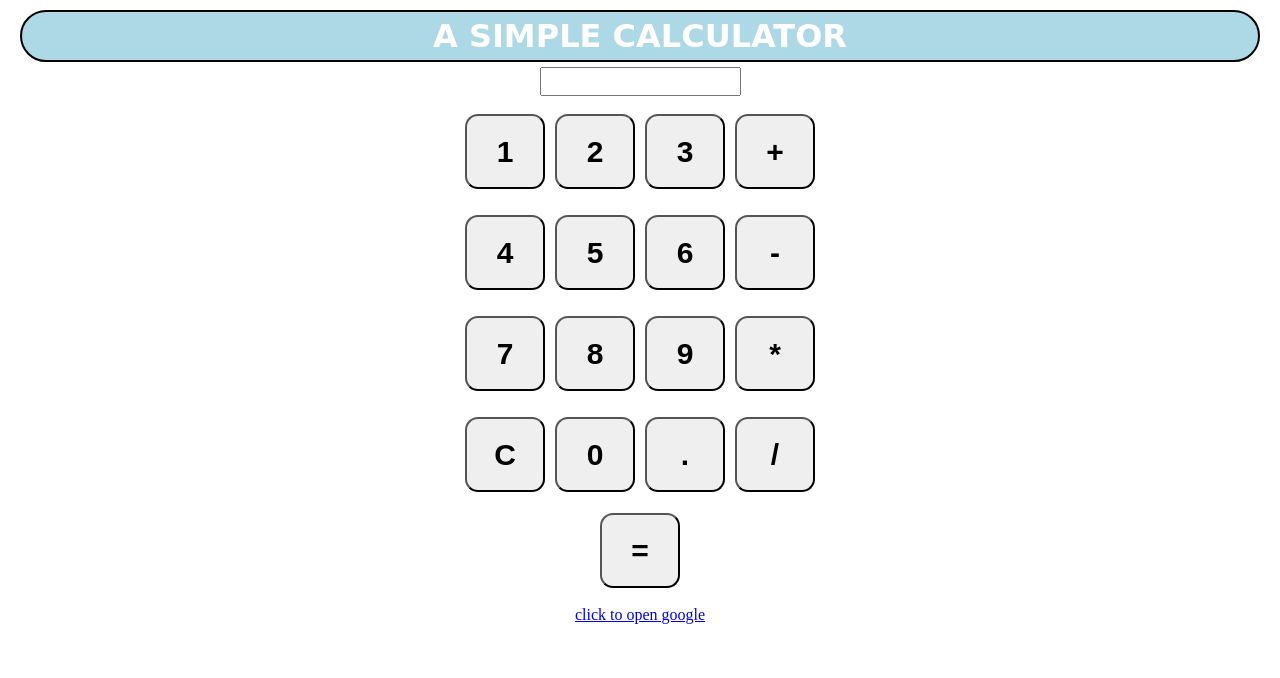
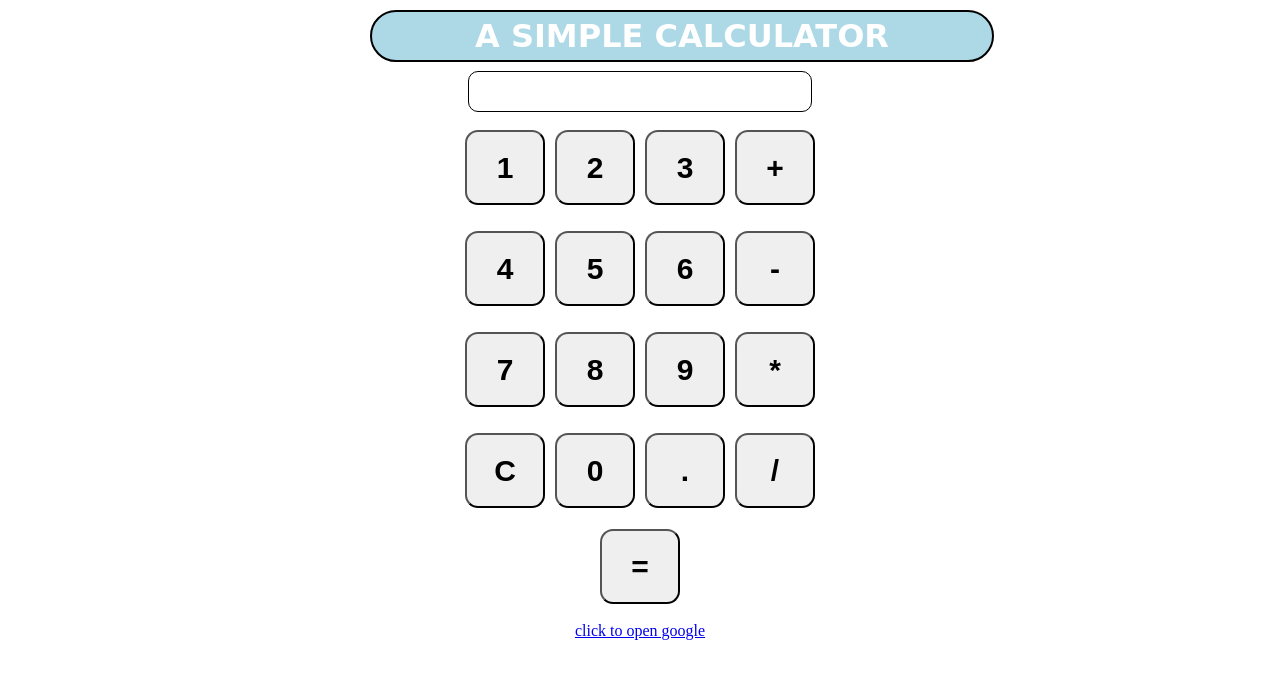
Before and after one commit to paras941/A-Simple-Calculator, a plain HTML site: page calculator.html in a window 1280 px wide. Drawn offline with Linux system fonts and the light colour scheme.

Commit message:
Simple-Calculator

```diff
--- a/calculator.css
+++ b/calculator.css
@@ -3,16 +3,28 @@
     padding: 5px 10px;
 }
 
+body{
+    background: linear-gradient(rgb(209, 211, 211));
+}
 .container{
         border: 2px solid black;
         font-family: cursive;
-        border-radius: 80px;
+        border-radius: 60px;
         background-color: lightblue;
         color: white;
-        /* display: inline; */
-        /* justify-content: center; */
         text-align: center;
+        width: 600px;
+        position: relative;
+        left: 350px;
+        margin-bottom: 4px;
 }
+
+.input{
+    font-size: 25px;
+    border: 1px solid black;
+    border-radius: 10px;
+}
+
 
 .box{
     display: flex;
@@ -41,7 +53,6 @@ p{
 .center{
      /* background-color: red; */
      /* border: 2px solid black ; */
-
      display: flex;
      align-items: center;
      flex-direction: column;
--- a/calculator.html
+++ b/calculator.html
@@ -12,7 +12,7 @@
    <h1 class="container">A SIMPLE CALCULATOR </h1>
     <div class="box">
     <!-- <input type="text" id ="display"> -->
-    <input type="text" id="display" readonly>
+    <input class="input" type="text" id="display" readonly>
 
     </div>
      <div class="center">
```
